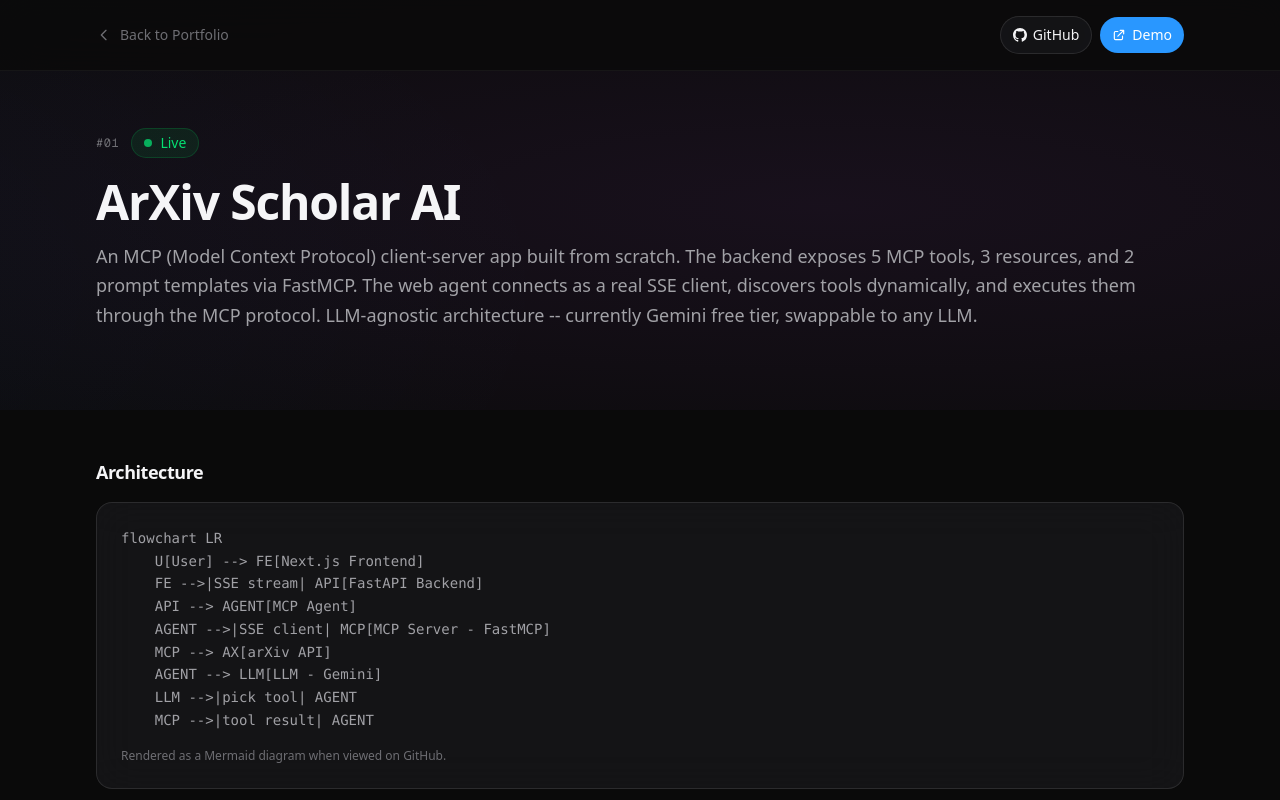
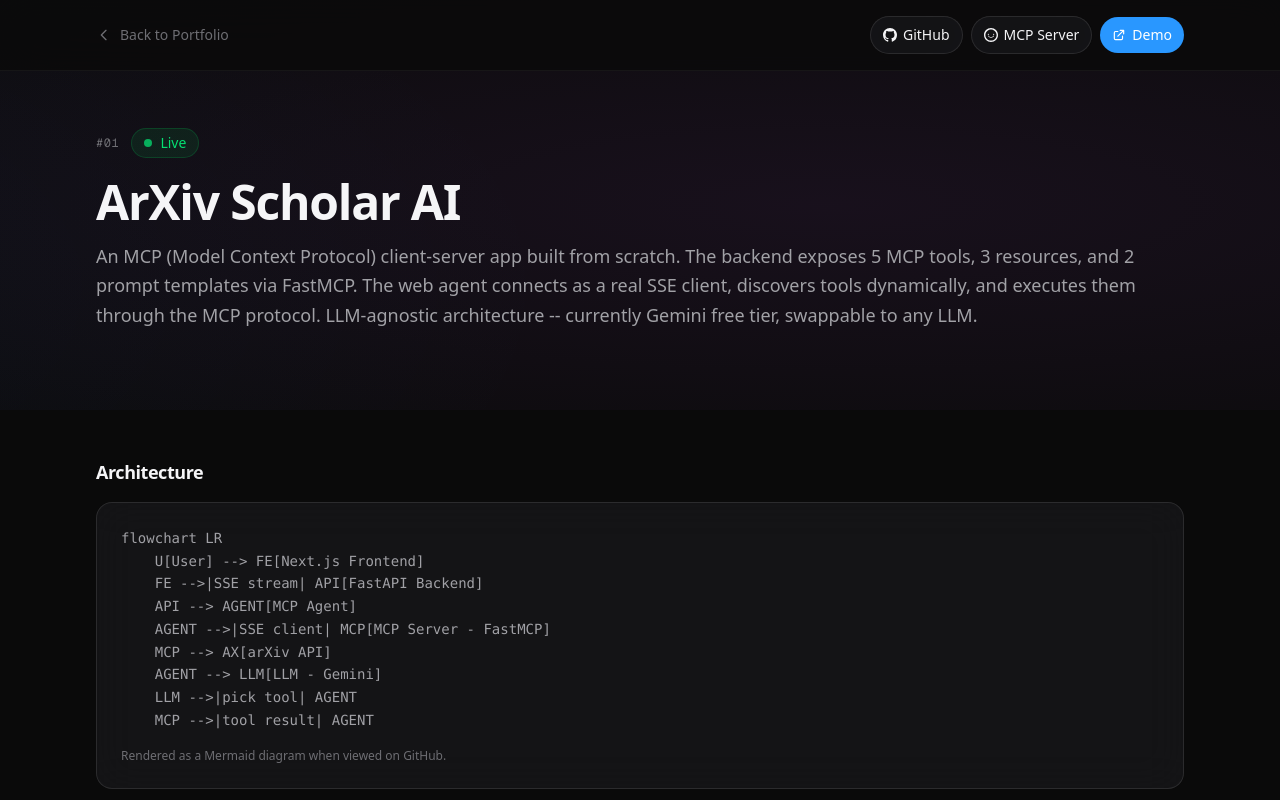
Before and after one commit to hirenpurabiya/ai-portfolio, a Next.js app in the folder site/: page /projects/arxiv-scholar-ai in a window 1280 px wide. Shown: the top 800 px of the page. Built offline with nearby package versions, Linux system fonts and the light colour scheme.

Commit message:
Add MCP Server (Hugging Face) button to portfolio pages
- Added huggingface field to Project interface
- Added MCP Server button with HF icon on project detail page header
- Added MCP Server label on home page project card footer
- Shows GitHub, MCP Server, and Demo as 3 buttons

```diff
--- a/site/src/app/page.tsx
+++ b/site/src/app/page.tsx
@@ -84,6 +84,18 @@ function ProjectCard({ project }: { project: (typeof projects)[0] }) {
               <span className="flex items-center gap-1.5">
                 <GitHubIcon className="w-3.5 h-3.5" />
                 GitHub
+              </span>
+            )}
+            {project.huggingface && (
+              <span className="flex items-center gap-1.5">
+                <svg
+                  className="w-3.5 h-3.5"
+                  viewBox="0 0 120 120"
+                  fill="currentColor"
+                >
+                  <path d="M37.2 48.8c-2.8 0-5.2 2.3-5.2 5.2 0 2.8 2.3 5.2 5.2 5.2 2.8 0 5.2-2.3 5.2-5.2-.1-2.9-2.4-5.2-5.2-5.2zm45.6 0c-2.8 0-5.2 2.3-5.2 5.2 0 2.8 2.3 5.2 5.2 5.2 2.8 0 5.2-2.3 5.2-5.2 0-2.9-2.4-5.2-5.2-5.2zM60 0C26.9 0 0 26.9 0 60s26.9 60 60 60 60-26.9 60-60S93.1 0 60 0zm0 108c-26.5 0-48-21.5-48-48S33.5 12 60 12s48 21.5 48 48-21.5 48-48 48zm24.8-42.4c-1.2-.8-2.8-.4-3.6.8-4.8 7.2-12.8 11.6-21.2 11.6s-16.4-4.4-21.2-11.6c-.8-1.2-2.4-1.6-3.6-.8-1.2.8-1.6 2.4-.8 3.6 5.6 8.8 15.6 14 26 14s20-5.2 26-14c.4-1.2 0-2.8-1.6-3.6z" />
+                </svg>
+                MCP Server
               </span>
             )}
             {project.demo && (
--- a/site/src/app/projects/[id]/page.tsx
+++ b/site/src/app/projects/[id]/page.tsx
@@ -101,6 +101,23 @@ export default async function ProjectPage({ params }: { params: Promise<{ id: st
                   <path d="M12 0C5.37 0 0 5.37 0 12c0 5.31 3.435 9.795 8.205 11.385.6.105.825-.255.825-.57 0-.285-.015-1.23-.015-2.235-3.015.555-3.795-.735-4.035-1.41-.135-.345-.72-1.41-1.23-1.695-.42-.225-1.02-.78-.015-.795.945-.015 1.62.87 1.845 1.23 1.08 1.815 2.805 1.305 3.495.99.105-.78.42-1.305.765-1.605-2.67-.3-5.46-1.335-5.46-5.925 0-1.305.465-2.385 1.23-3.225-.12-.3-.54-1.53.12-3.18 0 0 1.005-.315 3.3 1.23.96-.27 1.98-.405 3-.405s2.04.135 3 .405c2.295-1.56 3.3-1.23 3.3-1.23.66 1.65.24 2.88.12 3.18.765.84 1.23 1.905 1.23 3.225 0 4.605-2.805 5.625-5.475 5.925.435.375.81 1.095.81 2.22 0 1.605-.015 2.895-.015 3.3 0 .315.225.69.825.57A12.02 12.02 0 0024 12c0-6.63-5.37-12-12-12z" />
                 </svg>
                 GitHub
+              </a>
+            )}
+            {project.huggingface && (
+              <a
+                href={project.huggingface}
+                target="_blank"
+                rel="noopener noreferrer"
+                className="inline-flex items-center justify-center gap-1.5 whitespace-nowrap px-3 py-2 rounded-full glass text-xs sm:text-sm hover:border-white/20 transition-all duration-300"
+              >
+                <svg
+                  className="w-3.5 h-3.5 shrink-0"
+                  viewBox="0 0 120 120"
+                  fill="currentColor"
+                >
+                  <path d="M37.2 48.8c-2.8 0-5.2 2.3-5.2 5.2 0 2.8 2.3 5.2 5.2 5.2 2.8 0 5.2-2.3 5.2-5.2-.1-2.9-2.4-5.2-5.2-5.2zm45.6 0c-2.8 0-5.2 2.3-5.2 5.2 0 2.8 2.3 5.2 5.2 5.2 2.8 0 5.2-2.3 5.2-5.2 0-2.9-2.4-5.2-5.2-5.2zM60 0C26.9 0 0 26.9 0 60s26.9 60 60 60 60-26.9 60-60S93.1 0 60 0zm0 108c-26.5 0-48-21.5-48-48S33.5 12 60 12s48 21.5 48 48-21.5 48-48 48zm24.8-42.4c-1.2-.8-2.8-.4-3.6.8-4.8 7.2-12.8 11.6-21.2 11.6s-16.4-4.4-21.2-11.6c-.8-1.2-2.4-1.6-3.6-.8-1.2.8-1.6 2.4-.8 3.6 5.6 8.8 15.6 14 26 14s20-5.2 26-14c.4-1.2 0-2.8-1.6-3.6z" />
+                </svg>
+                MCP Server
               </a>
             )}
             {project.demo && (
--- a/site/src/data/projects.ts
+++ b/site/src/data/projects.ts
@@ -7,6 +7,7 @@ export interface Project {
   status: "live" | "in-progress" | "planned";
   github: string;
   demo?: string;
+  huggingface?: string;
   techStack: string[];
   aiConcepts: string[];
   llms: string[];
@@ -26,6 +27,7 @@ export const projects: Project[] = [
     status: "live",
     github: "https://github.com/hirenpurabiya/arxiv-scholar-ai",
     demo: "https://arxiv-scholar-ai.vercel.app",
+    huggingface: "https://huggingface.co/spaces/hirenpurabiya/arxiv-scholar-ai",
     techStack: [
       "Next.js 16",
       "React",
```
